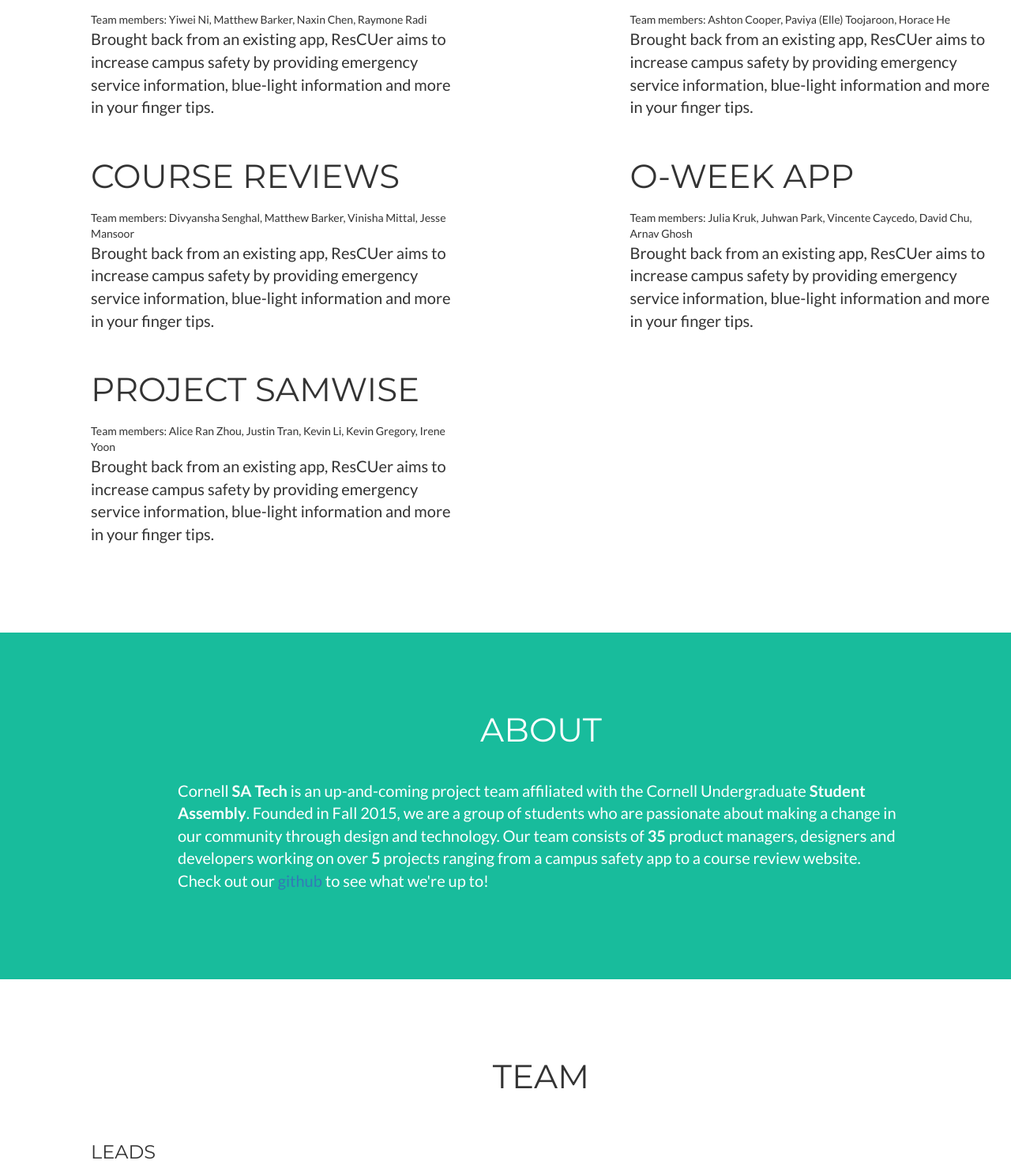
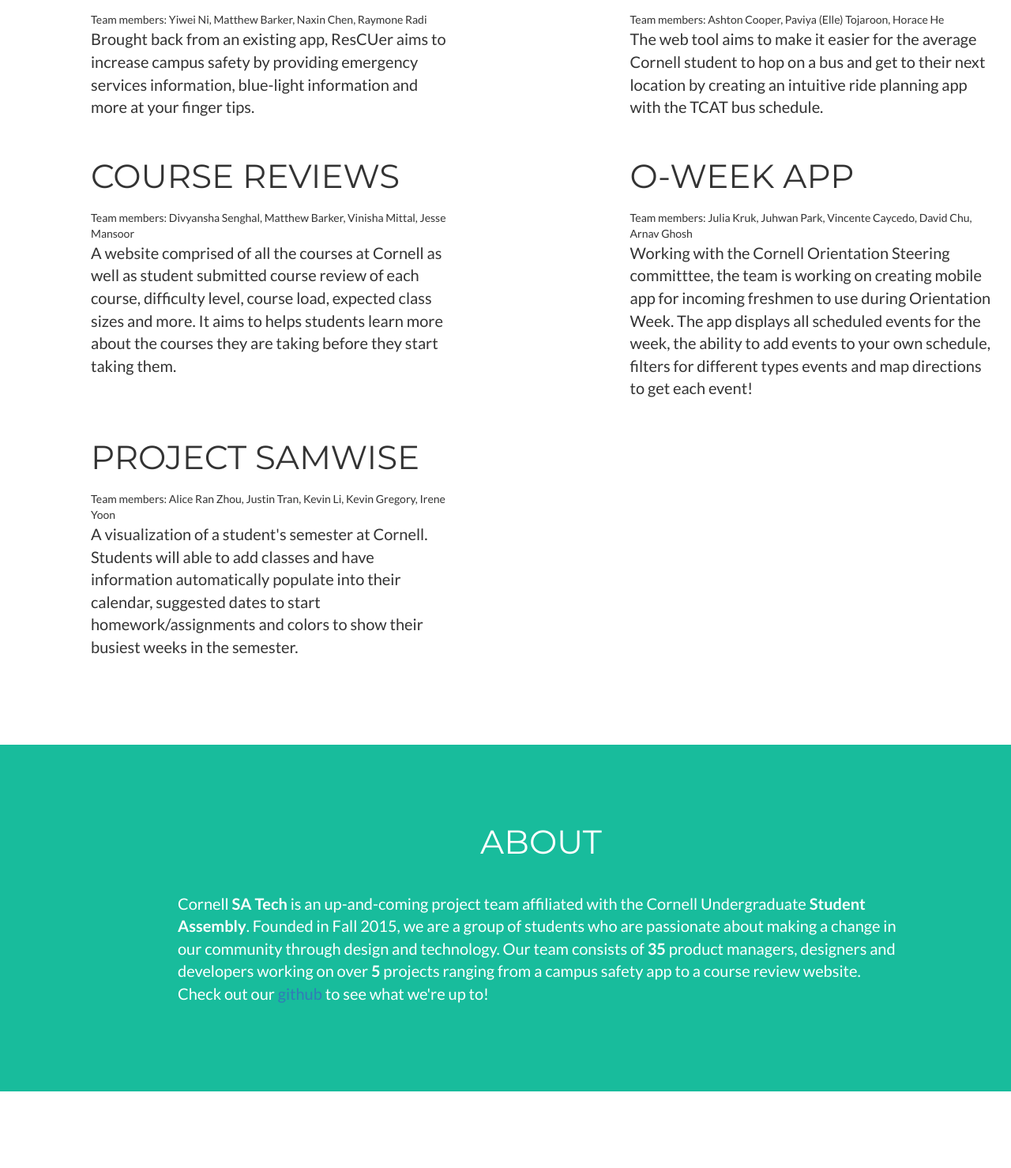
Before and after one commit to Cornell-SA-Tech/cornell-sa-tech.github.io, a website: page index.html in a window 1280 px wide. Shown: the part 572-2051 px from the top of the page at 79% size. Drawn offline with nearby package versions, Linux system fonts and the light colour scheme.

Commit message:
updated project descriptions

```diff
--- a/index.html
+++ b/index.html
@@ -87,6 +87,7 @@
         </div>
     </header>
 
+
     <!-- Portfolio Grid Section -->
     <section id="portfolio">
         <div class="container">
@@ -94,54 +95,39 @@
                 <div class="col-lg-12 text-center">
                     <h2>Projects</h2>
                     <br></br>
-                    <!-- <hr class="star-primary"> -->
                 </div>
             </div>
             <div class="row">
                 <div class="col-sm-5">
                     <h2>ResCUer App</h2>
                     <br>Team members: Yiwei Ni, Matthew Barker, Naxin Chen, Raymone Radi</br>
-                    <p>Brought back from an existing app, ResCUer aims to increase campus safety by providing emergency service information, blue-light information and more in your finger tips.</p>
-                    <!-- <hr class="star-primary"> -->
+                    <p>Brought back from an existing app, ResCUer aims to increase campus safety by providing emergency services information, blue-light information and more at your finger tips.</p>
                 </div>
                 <div class="col-sm-5 col-sm-offset-2">
                     <h2>TCAT Web App</h2>
-                    <br>Team members: Ashton Cooper, Paviya (Elle) Toojaroon, Horace He</br>
-                    <p>Brought back from an existing app, ResCUer aims to increase campus safety by providing emergency service information, blue-light information and more in your finger tips.</p>
-                    <!-- <hr class="star-primary"> -->
+                    <br>Team members: Ashton Cooper, Paviya (Elle) Tojaroon, Horace He</br>
+                    <p>The web tool aims to make it easier for the average Cornell student to hop on a bus and get to their next location by creating an intuitive ride planning app with the TCAT bus schedule.</p>
                 </div>
-                <!-- <div class="col-sm-6 col-sm-offset-1 portfolio-item"> -->
-
-
             </div>
             <br></br>
-            <!-- <div class="row"> -->
-            <!-- </div> -->
             <div class="row">
                 <div class="col-sm-5">
                     <h2>Course Reviews</h2>
                     <br>Team members: Divyansha Senghal, Matthew Barker, Vinisha Mittal, Jesse Mansoor</br>
-                    <p>Brought back from an existing app, ResCUer aims to increase campus safety by providing emergency service information, blue-light information and more in your finger tips.</p>
-                    <!-- <hr class="star-primary"> -->
+                    <p>A website comprised of all the courses at Cornell as well as student submitted course review of each course, difficulty level, course load, expected class sizes and more. It aims to helps students learn more about the courses they are taking before they start taking them.</p>
                 </div>
                 <div class="col-sm-5 col-sm-offset-2">
                     <h2>O-Week App</h2>
                     <br>Team members: Julia Kruk, Juhwan Park, Vincente Caycedo, David Chu, Arnav Ghosh</br>
-                    <p>Brought back from an existing app, ResCUer aims to increase campus safety by providing emergency service information, blue-light information and more in your finger tips.</p>
-                    <!-- <hr class="star-primary"> -->
+                    <p>Working with the Cornell Orientation Steering committtee, the team is working on creating mobile app for incoming freshmen to use during Orientation Week. The app displays all scheduled events for the week, the ability to add events to your own schedule, filters for different types events and map directions to get each event!</p>
                 </div>
-
             </div>
             <br></br>
-            <!-- <div class="row"> -->
-            <!-- </div> -->
             <div class="row">
-
                 <div class="col-sm-5">
                     <h2>Project Samwise</h2>
                     <br>Team members: Alice Ran Zhou, Justin Tran, Kevin Li, Kevin Gregory, Irene Yoon</br>
-                    <p>Brought back from an existing app, ResCUer aims to increase campus safety by providing emergency service information, blue-light information and more in your finger tips.</p>
-                    <!-- <hr class="star-primary"> -->
+                    <p>A visualization of a student's semester at Cornell. Students will able to add classes and have information automatically populate into their calendar, suggested dates to start homework/assignments and colors to show their busiest weeks in the semester.</p>
                 </div>
             </div>
 
@@ -210,31 +196,22 @@
  -->        </div>
     </section>
 
-    <!-- About Section -->
+      <!-- About Section -->
     <section class="success" id="about">
         <div class="container">
             <div class="row">
                 <div class="col-lg-12 text-center">
                     <h2>About</h2>
                     <br></br>
-                    <!-- <hr class="star-light"> -->
                 </div>
             </div>
-            <!-- <div class="about-descr"> -->
                 <div class="col-lg-10 col-lg-offset-1">
                     <p>Cornell <b>SA Tech</b> is an up-and-coming project team affiliated with the Cornell Undergraduate <b>Student Assembly</b>. Founded in Fall 2015, we are a group of students who are passionate about making a change in our community through design and technology. Our team consists of <b>35</b> product managers, designers and developers working on over <b>5</b> projects ranging from a campus safety app to a course review website. Check out our <a href="https://github.com/Cornell-SA-Tech">github</a> to see what we're up to!</p>
                 </div>
-<!--                 <div class="col-lg-4">
-                    <p>Whether you're a student looking to showcase your work, a professional looking to attract clients, or a graphic artist looking to share your projects, this template is the perfect starting point!</p>
-                </div> -->
-<!--                 <div class="col-lg-8 col-lg-offset-2 text-center">
-                    <a href="#" class="btn btn-lg btn-outline">
-                        <i class="fa fa-download"></i> Download Theme
-                    </a>
-                </div> -->
             </div>
         </div>
     </section>
+
 
     <!-- Team Grid Section -->
     <section id="team">
@@ -243,92 +220,74 @@
                 <div class="col-lg-12 text-center">
                     <h2>Team</h2>
                     <br></br>
-                    <!-- <hr class="star-primary"> -->
                 </div>
             </div>
-
             <div class="row">
                 <div class="col-lg-12">
-                    <h3>Leads</h3>
-                    <!-- <br></br> -->
-                    <!-- <hr class="star-primary"> -->
+                    <h3><u>Leads</u></h3>
                 </div>
             </div>
-
+            <br></br>
             <div class="row">
                 <div class="col-lg-2">
                     <h4>Alice Pham</h4>
-                    <br>Product lead</br>
-                    <!-- <hr class="star-primary"> -->
+                    <br><i>Product lead</i></br>
                 </div>
                 <div class="col-lg-2">
                     <h4>Karun Singh</h4>
-                    <br>Back-End Lead</br>
-                    <!-- <hr class="star-primary"> -->
+                    <br><i>Back-End Lead</i></br>
                 </div>
                 <div class="col-lg-2">
                     <h4>Shea Belsky</h4>
-                    <br>Front-End Lead</br>
-                    <!-- <hr class="star-primary"> -->
+                    <br><i>Front-End Lead</i></br>
                 </div>
             </div>
             <br></br>
             <div class="row">
                 <div class="col-lg-12">
-                    <h3>Product Managers</h3>
+                    <h3><u>Product Managers</u></h3>
                     <br></br>
-                    <!-- <hr class="star-primary"> -->
                 </div>
             </div>
 
             <div class="row">
                 <div class="col-lg-2">
                     <h4>Alice Ran Zhou</h4>
-                    <br>Project Samwise</br>
-                    <!-- <hr class="star-primary"> -->
+                    <br><i>Project Samwise</i></br>
                 </div>
                 <div class="col-lg-2">
                     <h4>Ashton Cooper</h4>
-                    <br>TCAT Web App</br>
-                    <!-- <hr class="star-primary"> -->
+                    <br><i>TCAT Web App</i></br>
                 </div>
                 <div class="col-lg-2">
                     <h4>Julia Kruk</h4>
-                    <br>O-Week App</br>
-                    <!-- <hr class="star-primary"> -->
+                    <br><i>O-Week App</i></br>
                 </div>
                 <div class="col-lg-2">
                     <h4>Juhwan Park</h4>
-                    <br>O-Week App</br>
-                    <!-- <hr class="star-primary"> -->
+                    <br><i>O-Week App</i></br>
                 </div>
                 <div class="col-lg-2">
                     <h4>Justin Park</h4>
                     <br></br>
-                    <!-- <hr class="star-primary"> -->
                 </div>
                 <div class="col-lg-2">
                     <h4>Divyansha Seghal</h4>
-                    <br>Course Reviews</br>
-                    <!-- <hr class="star-primary"> -->
+                    <br><i>Course Reviews</i></br>
                 </div>
             </div>
             <br></br>
             <div class="row">
                 <div class="col-lg-2">
                     <h4>Yiwei Ni</h4>
-                    <br>ResCUer App</br>
-                    <!-- <hr class="star-primary"> -->
+                    <br><i>ResCUer App</i></br>
                 </div>
             </div>
-
-
             <br></br>
             <div class="row">
                 <div class="col-lg-12">
-                    <h3>Front-End Developers</h3>
+                    <h3><u>Front-End Developers</u></h3>
                     <br></br>
-                    <!-- <hr class="star-primary"> -->
                 </div>
             </div>
 
@@ -336,33 +295,27 @@
                 <div class="col-lg-2">
                     <h4>Aaron Chao</h4>
                     <br></br>
-                    <!-- <hr class="star-primary"> -->
                 </div>
 
                 <div class="col-lg-2">
                     <h4>Daniela Gottesman</h4>
                     <br></br>
-                    <!-- <hr class="star-primary"> -->
                 </div>
                 <div class="col-lg-2">
                     <h4>David Chu</h4>
                     <br></br>
-                    <!-- <hr class="star-primary"> -->
                 </div>
                 <div class="col-lg-2">
                     <h4>Justin Tran</h4>
                     <br></br>
-                    <!-- <hr class="star-primary"> -->
                 </div>
                 <div class="col-lg-2">
                     <h4>Kevin Gregor</h4>
                     <br></br>
-                    <!-- <hr class="star-primary"> -->
                 </div>
                 <div class="col-lg-2">
                     <h4>Kevin Li</h4>
                     <br></br>
-                    <!-- <hr class="star-primary"> -->
                 </div>
 
             </div>
@@ -371,7 +324,6 @@
                 <div class="col-lg-2">
                     <h4>Matthew Barker</h4>
                     <br></br>
-                    <!-- <hr class="star-primary"> -->
                 </div>
                 <div class="col-lg-2">
                     <h4>Mike Sosa</h4>
@@ -402,9 +354,8 @@
 
             <div class="row">
                 <div class="col-lg-12">
-                    <h3>Back-End Developers</h3>
+                    <h3><u>Back-End Developers</u></h3>
                     <br></br>
-                    <!-- <hr class="star-primary"> -->
                 </div>
             </div>
 
@@ -412,34 +363,29 @@
                 <div class="col-lg-2">
                     <h4>Arnav Ghosh</h4>
                     <br></br>
-                    <!-- <hr class="star-primary"> -->
                 </div>
                 <div class="col-lg-2">
                     <h4>Ashley Xue</h4>
                     <br></br>
-                    <!-- <hr class="star-primary"> -->
                 </div>
                 <div class="col-lg-2">
                     <h4>Bomi Lee</h4>
                     <br></br>
-                    <!-- <hr class="star-primary"> -->
                 </div>
                 <div class="col-lg-2">
                     <h4>Horace He</h4>
                     <br></br>
-                    <!-- <hr class="star-primary"> -->
                 </div>
                 <div class="col-lg-2">
                     <h4>Irene Yoon</h4>
                     <br></br>
-                    <!-- <hr class="star-primary"> -->
                 </div>
             </div>
             <br></br>
 
             <div class="row">
                 <div class="col-lg-12">
-                    <h3>Designers</h3>
+                    <h3><u>Designers</u></h3>
                     <br></br>
                 </div>
             </div>
@@ -481,7 +427,6 @@
             <div class="row">
                 <div class="col-lg-12 text-center">
                     <h2>Contact</h2>
-                    <!-- <hr class="star-primary"> -->
                 </div>
             </div>
             <div class="row">
```
